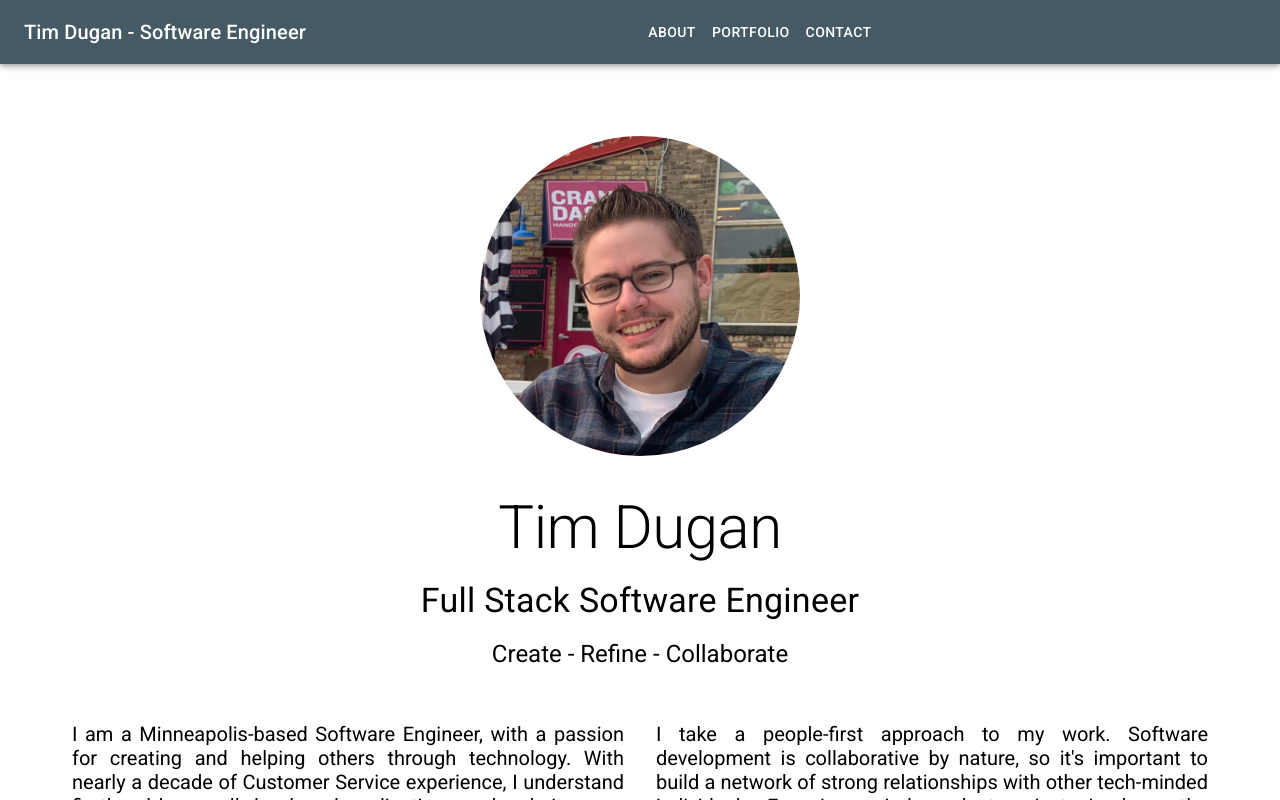
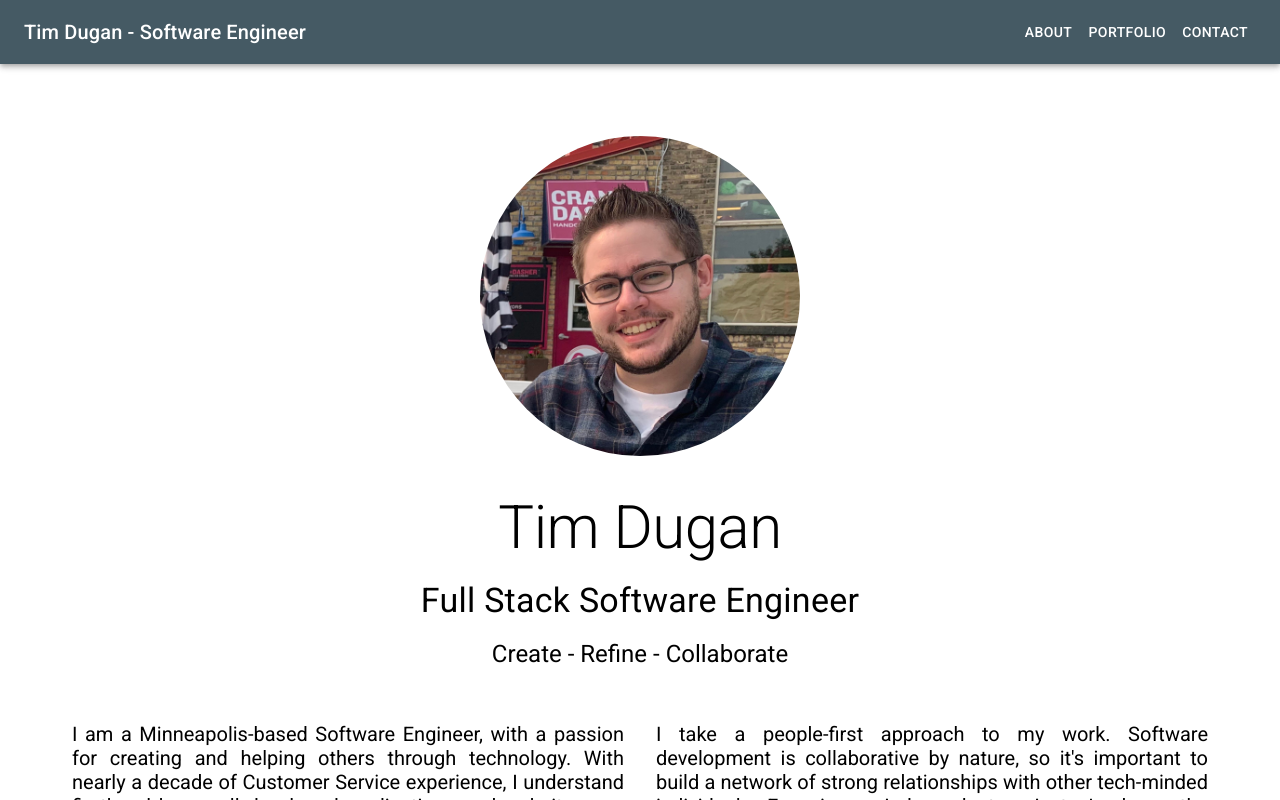
Before and after one commit to tadugan/tadugan.github.io, a React (Create React App) app: page /portfolio#/about in a window 1280 px wide. Shown: the top 800 px of the page. Built offline with nearby package versions, Linux system fonts and the light colour scheme.

Commit message:
Adjusted NavBar rendering to respond to smaller screen sizes

```diff
--- a/src/components/AppBarNav/AppBarNav.jsx
+++ b/src/components/AppBarNav/AppBarNav.jsx
@@ -19,10 +19,10 @@ function AppBarNav() {
               justifyContent="space-between"
               alignItems="center"
             >
-              <Grid item xs={6}>
+              <Grid item>
                 <ConditionalTitle />
               </Grid>
-              <Grid item xs={6}>
+              <Grid item>
                 <ConditionalMenu />
               </Grid>
             </Grid>
--- a/src/components/ConditionalMenu/ConditionalMenu.jsx
+++ b/src/components/ConditionalMenu/ConditionalMenu.jsx
@@ -12,7 +12,7 @@ function ConditionalMenu() {
     const [width, setWidth] = useState(window.innerWidth);
     const [anchorEl, setAnchorEl] = useState(null);
     const open = Boolean(anchorEl);
-    const breakPoint = 480;
+    const breakPoint = 600;
 
     const handleClick = (event) => {
         setAnchorEl(event.currentTarget);
--- a/src/components/ConditionalTitle/ConditionalTitle.jsx
+++ b/src/components/ConditionalTitle/ConditionalTitle.jsx
@@ -4,7 +4,7 @@ import React, { useEffect, useState } from 'react';
 function ConditionalTitle() {
 
     const [width, setWidth] = useState(window.innerWidth);
-    const breakPoint = 480;
+    const breakPoint = 400;
 
     const handleWindowResize = () => {
         setWidth(window.innerWidth);
```
